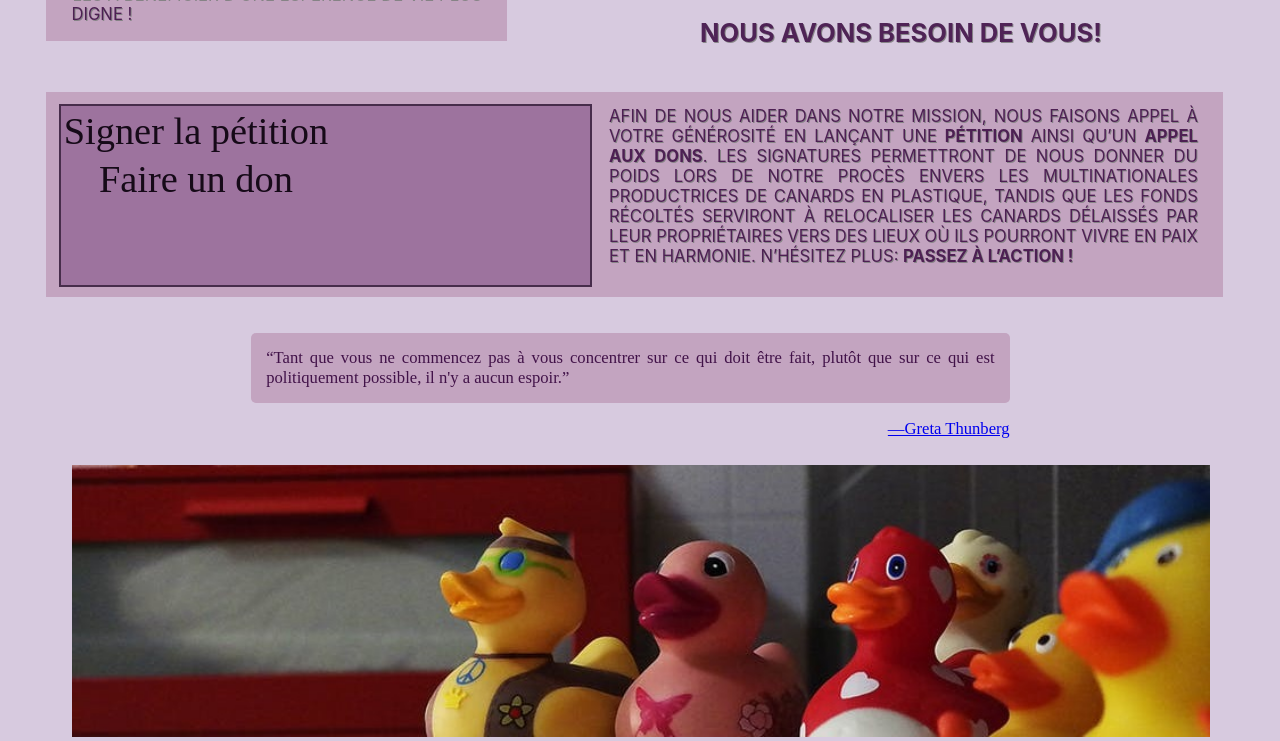
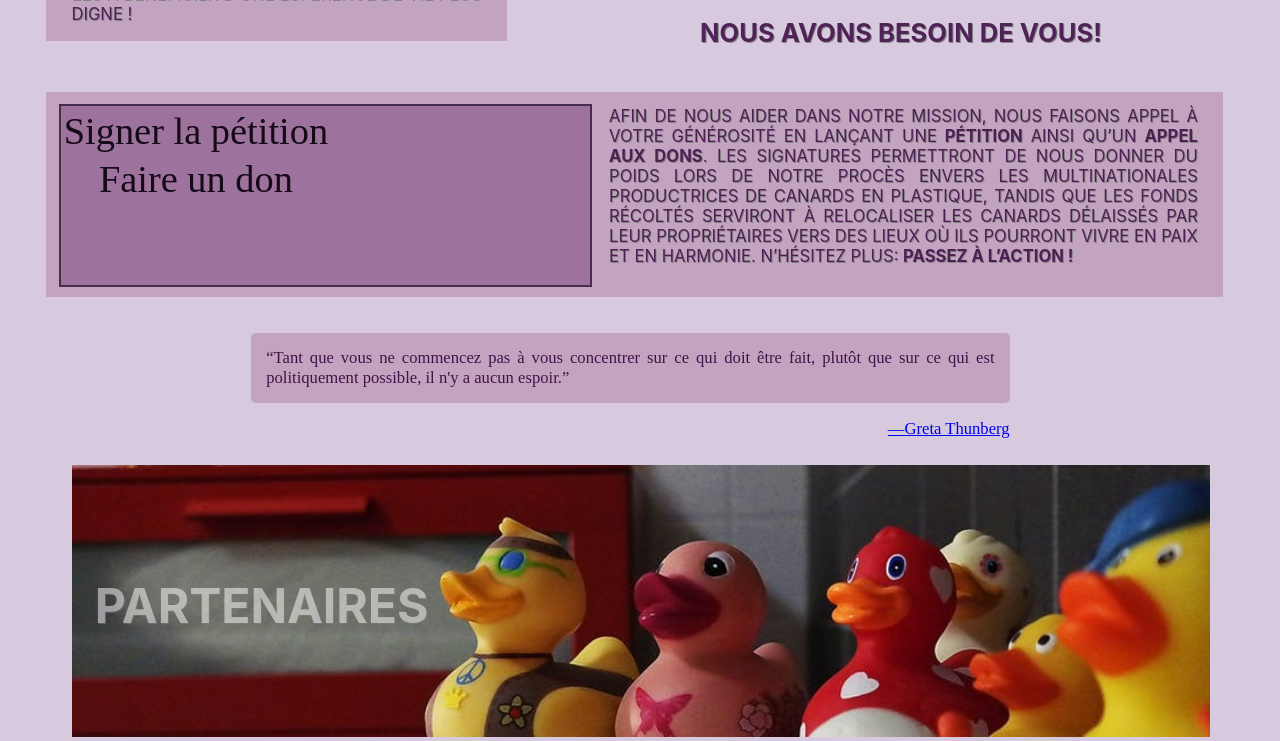
Before and after one commit to faking-it/association-caritative, a plain HTML site: page index.html in a window 1280 px wide. Shown: the part 743-1484 px from the top of the page. Drawn offline with Linux system fonts and the light colour scheme.

Commit message:
Modification des fichiers html et css

```diff
--- a/index.html
+++ b/index.html
@@ -46,6 +46,7 @@
 
         <div id="image3">
             <center><img src="pexels-photo-122308.jpeg") alt="" height="100%" width="100%" border="0"/></center>
+            <div id="texte5"><h2>Partenaires</h2></div>
         </div>
 
     </body>
--- a/style.css
+++ b/style.css
@@ -150,3 +150,17 @@ footer {
     width: 90%;
     height: 90%;
 }
+
+#texte5 {
+    width: 100%;
+    position: absolute;
+    text-align: left;
+    top: 26%;
+    left: 2%;
+    font-family: -apple-system, BlinkMacSystemFont, 'Segoe UI', Roboto, Oxygen, Ubuntu, Cantarell, 'Open Sans', 'Helvetica Neue', sans-serif;
+    text-transform: uppercase;
+    opacity: 50%;
+    font-weight: lighter;
+    font-size: 2.5vw;
+    color:white;
+    text-shadow: 1px 1px grey;
```
